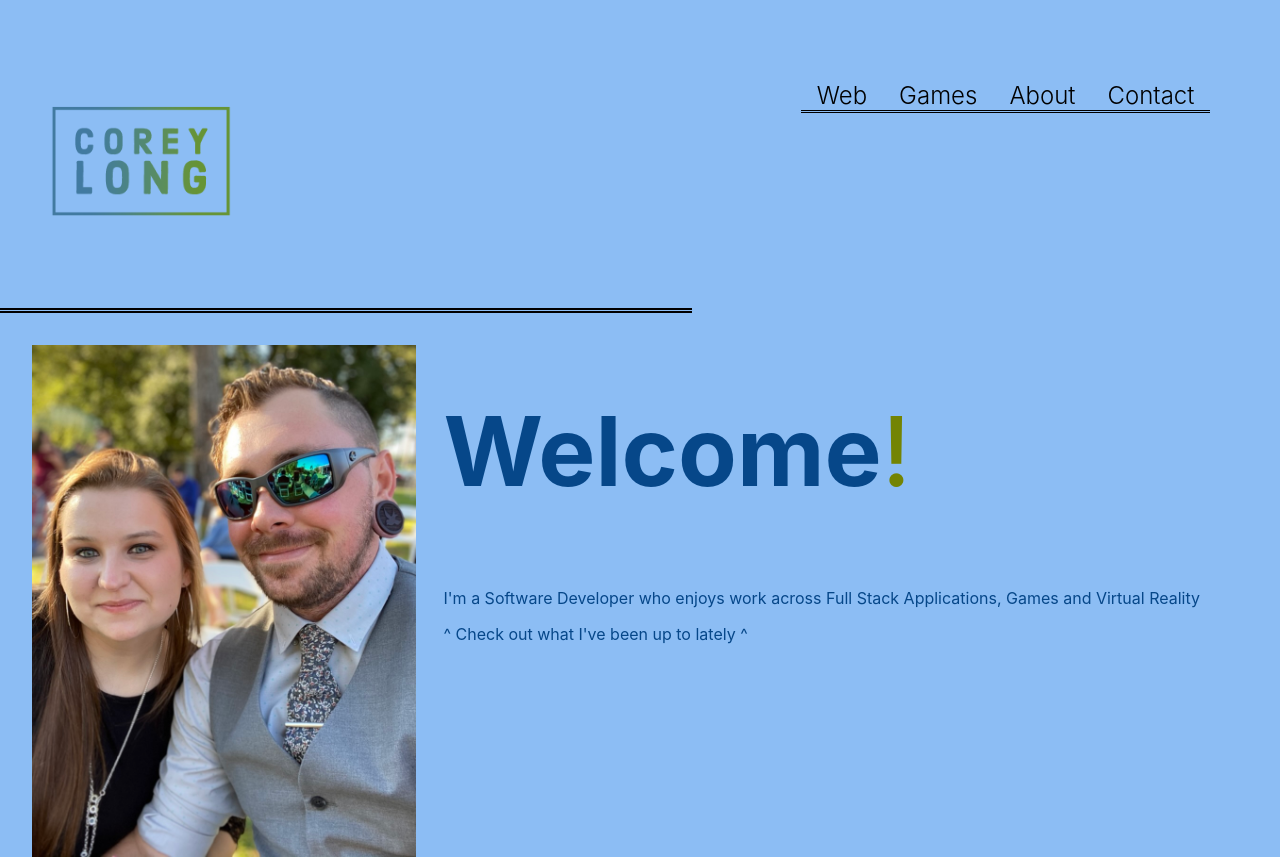
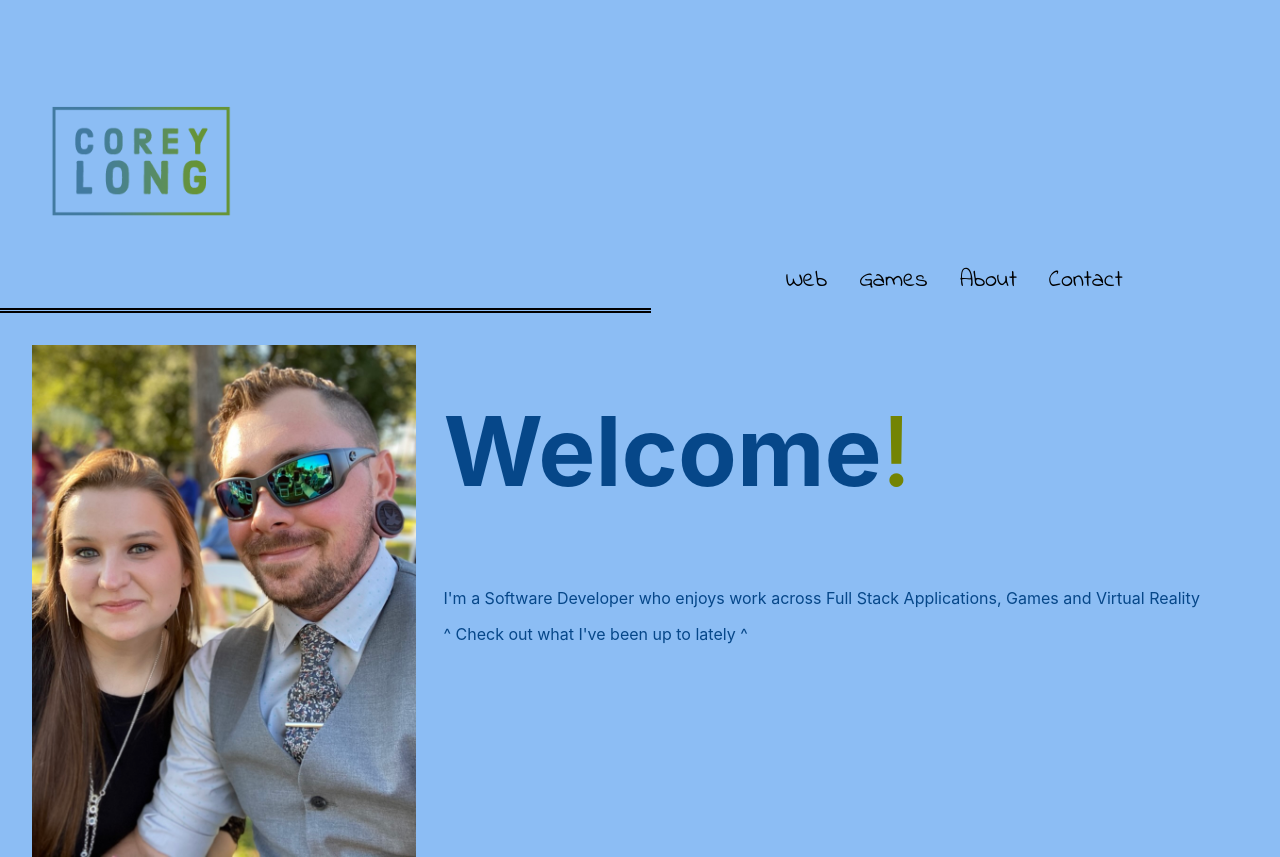
Before and after one commit to CoreyLongDev/website, a React (Create React App) app: page / in a window 1280 px wide. Built offline with nearby package versions, Linux system fonts and the light colour scheme; a web font is replaced by a local one.

Commit message:
change text for navbar

```diff
--- a/src/Components/HeaderNavi/HeaderNavi.css
+++ b/src/Components/HeaderNavi/HeaderNavi.css
@@ -1,3 +1,6 @@
+/* Text for NavBar */
+@import url('https://fonts.googleapis.com/css2?family=Indie+Flower&display=swap');
+
 #header {
     display: flex !important;
     align-items: baseline !important;
@@ -33,3 +36,6 @@ a:hover {
 /* .clear {
     clear: both;
 } */
+.navText {
+    font-family: 'Indie Flower', cursive;
+}
--- a/src/Components/HeaderNavi/HeaderNavi.js
+++ b/src/Components/HeaderNavi/HeaderNavi.js
@@ -11,7 +11,7 @@ const HeaderNavi = () => {
                 <img id='logo' src={Logo} alt='Personel brand logo for software developer Corey Long.' />
                 </Nav.Link>
                 <Navbar>
-                    <Container className="navigation">
+                    <Container className="navigation, navText">
                         <Nav.Link href="./web">Web</Nav.Link>
                         <Nav.Link href="./games">Games</Nav.Link>
                         <Nav.Link href="./about">About</Nav.Link>
```
